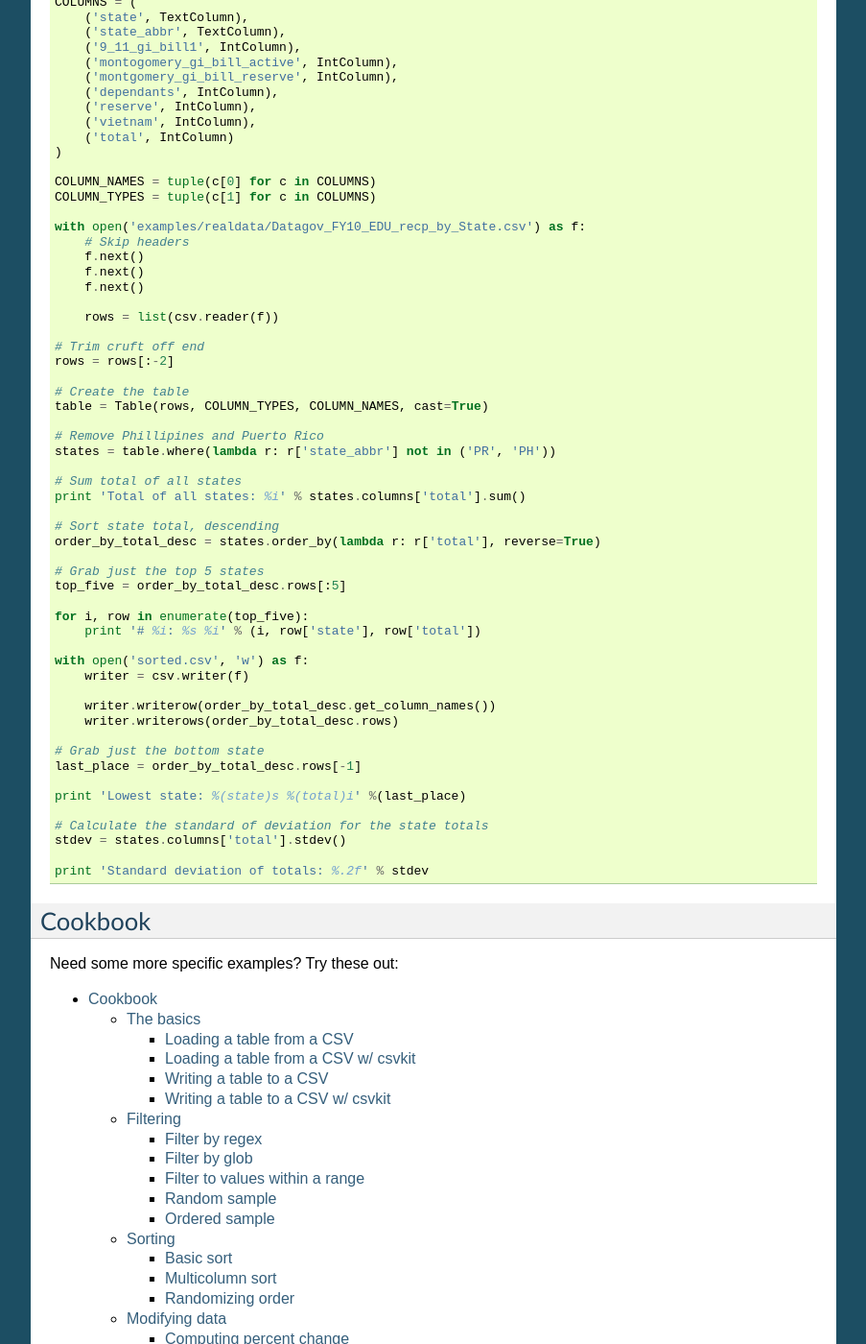
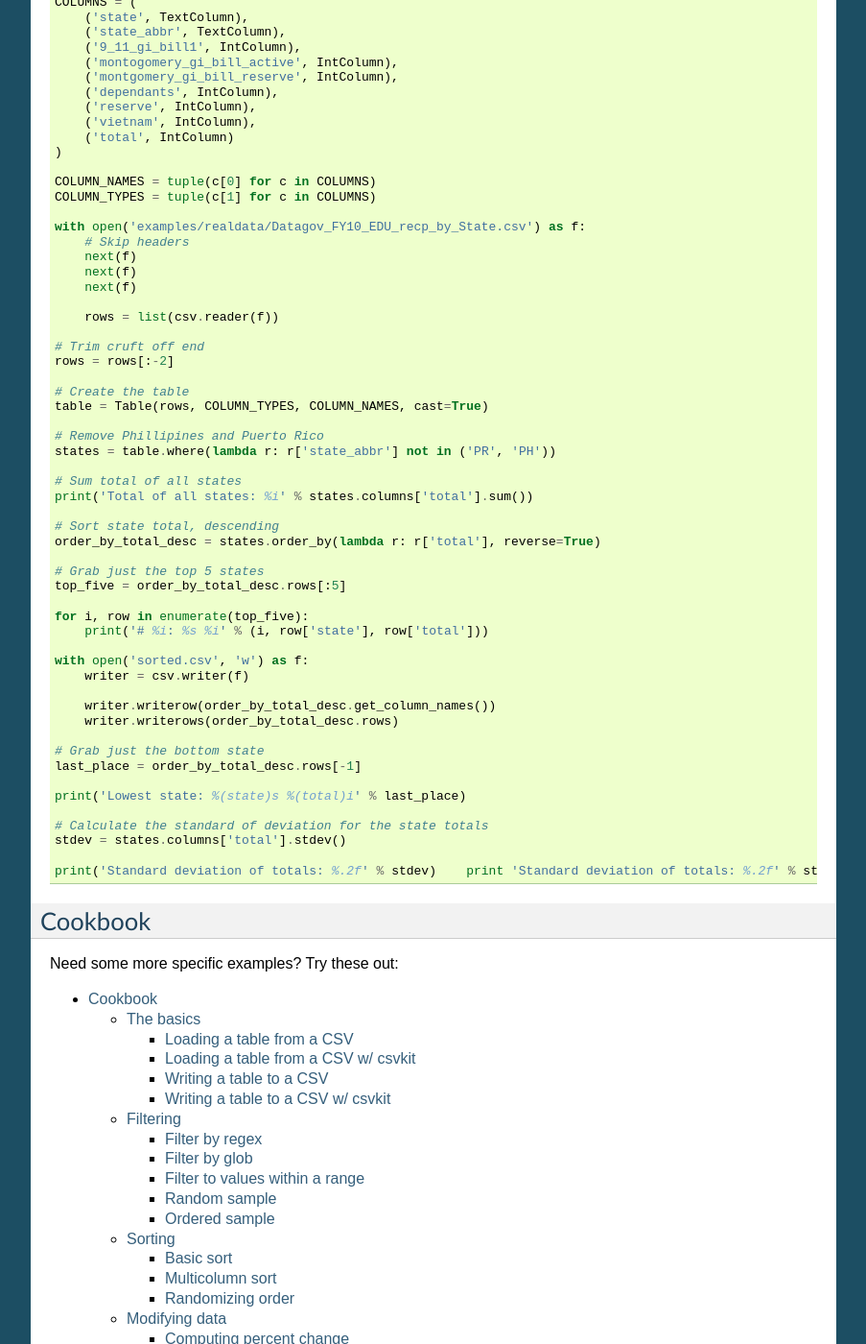
Before and after one commit to wireservice/agate, a Sphinx documentation site: the page built from docs/index.rst, in a window 1280 px wide and 1400 px high, scrolled down 1599 px. Shown: the whole window at 96% size, without its empty margins (198-1101 px from the left). Built offline with Sphinx 7.4.7, drawn with Linux system fonts in a browser that asks for light colours.

Commit message:
Copy latest example into docs.

```diff
--- a/docs/index.rst
+++ b/docs/index.rst
@@ -96,9 +96,9 @@ Here is an example of how to use journalism, using financial aid data from data.
 
     with open('examples/realdata/Datagov_FY10_EDU_recp_by_State.csv') as f:
         # Skip headers
-        f.next()
-        f.next()
-        f.next()
+        next(f)
+        next(f)
+        next(f)
 
         rows = list(csv.reader(f))
 
@@ -112,7 +112,7 @@ Here is an example of how to use journalism, using financial aid data from data.
     states = table.where(lambda r: r['state_abbr'] not in ('PR', 'PH'))
 
     # Sum total of all states
-    print 'Total of all states: %i' % states.columns['total'].sum()
+    print('Total of all states: %i' % states.columns['total'].sum())
 
     # Sort state total, descending
     order_by_total_desc = states.order_by(lambda r: r['total'], reverse=True)
@@ -121,7 +121,7 @@ Here is an example of how to use journalism, using financial aid data from data.
     top_five = order_by_total_desc.rows[:5]
 
     for i, row in enumerate(top_five):
-        print '# %i: %s %i' % (i, row['state'], row['total'])
+        print('# %i: %s %i' % (i, row['state'], row['total']))
 
     with open('sorted.csv', 'w') as f:
         writer = csv.writer(f)
@@ -132,12 +132,12 @@ Here is an example of how to use journalism, using financial aid data from data.
     # Grab just the bottom state
     last_place = order_by_total_desc.rows[-1]
 
-    print 'Lowest state: %(state)s %(total)i' %(last_place)
+    print('Lowest state: %(state)s %(total)i' % last_place)
 
     # Calculate the standard of deviation for the state totals
     stdev = states.columns['total'].stdev()
 
-    print 'Standard deviation of totals: %.2f' % stdev
+    print('Standard deviation of totals: %.2f' % stdev)    print 'Standard deviation of totals: %.2f' % stdev
 
 Cookbook
 ========
```
